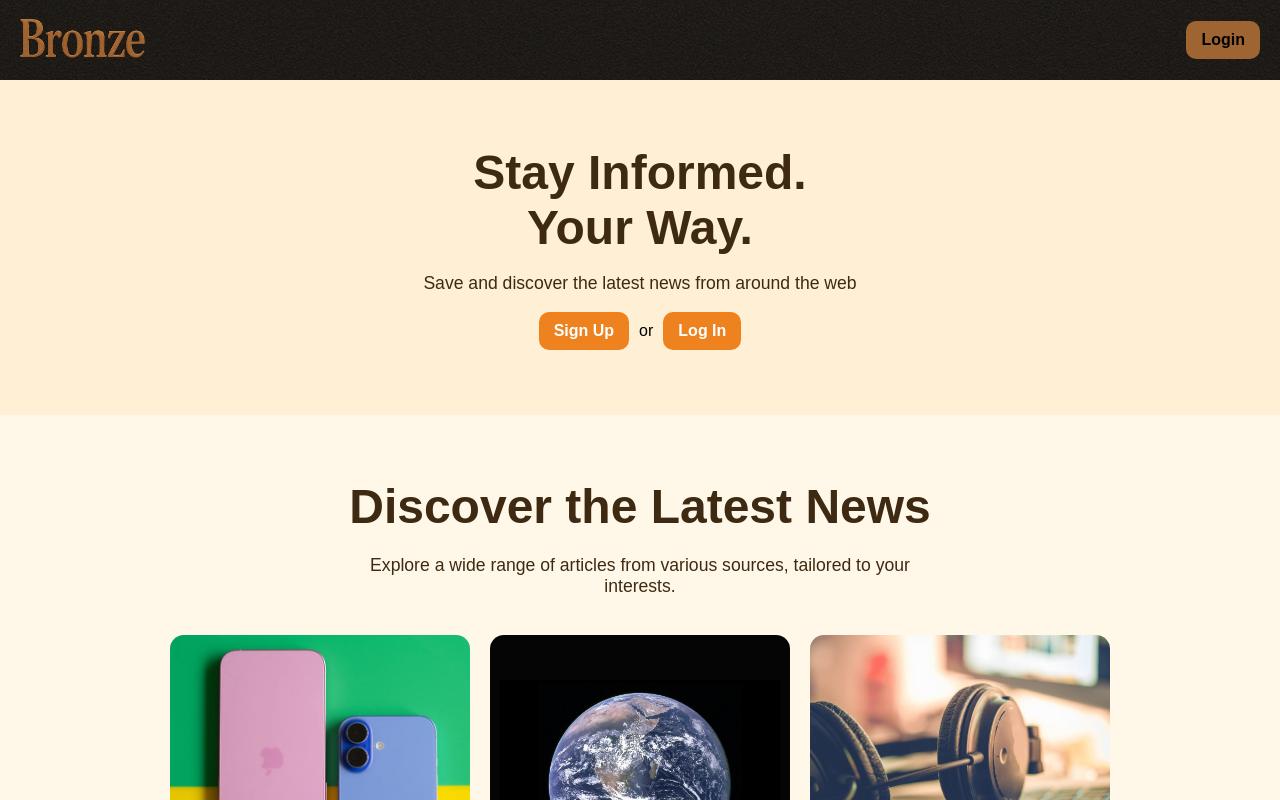
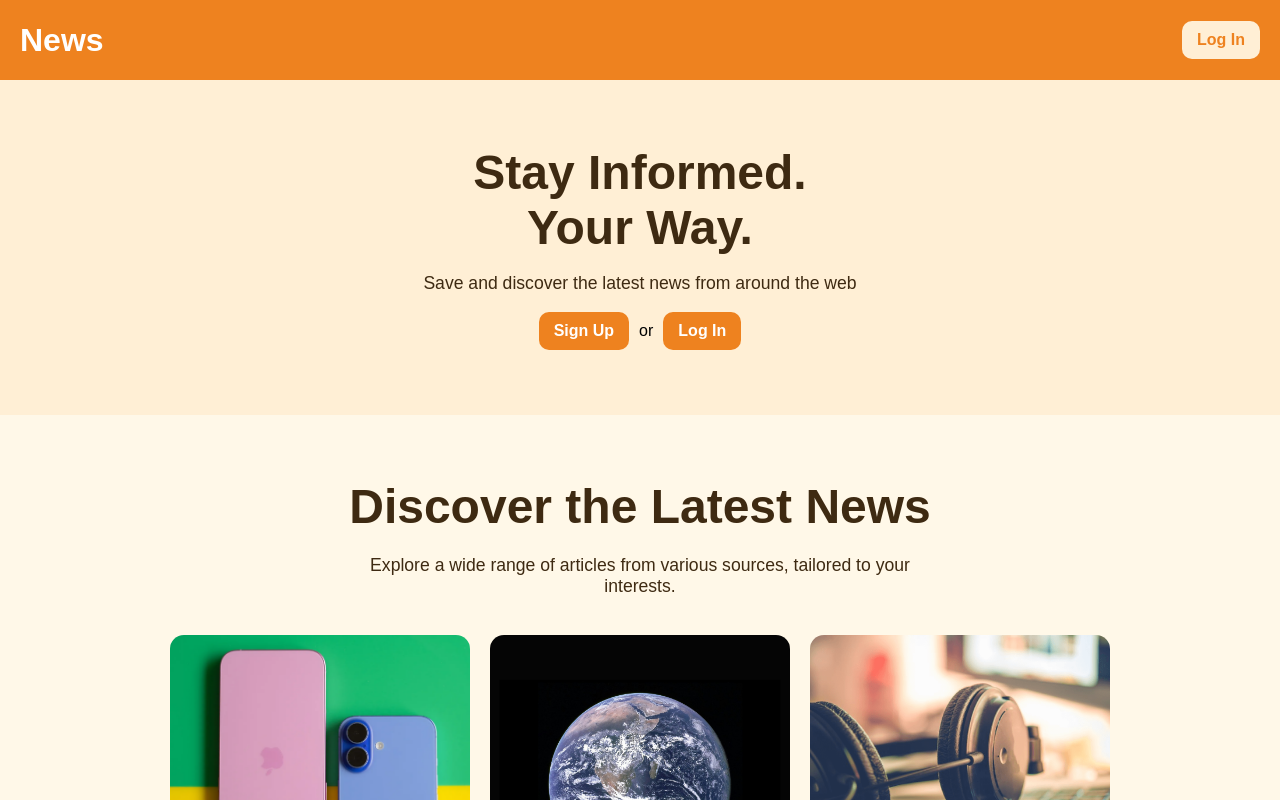
Before and after one commit to LaneLR/news-aggregator-app, a Next.js app: page / in a window 1280 px wide. Shown: the top 800 px of the page. Built offline with nearby package versions, Linux system fonts and the light colour scheme; no server answers.

Commit message:
removed background image, change background color

```diff
--- a/src/components/Header.jsx
+++ b/src/components/Header.jsx
@@ -12,8 +12,8 @@ const Wrapper = styled.div`
   justify-content: space-between;
   height: 80px;
   width: 100vw;
-  background-image: url("images/BronzeHeaderBackground.png");
-  background-color: #b0b0b0;
+  // background-image: url("images/BronzeHeaderBackground.png");
+  background-color: #EE821F;
   color: white;
 `;
 
@@ -76,12 +76,13 @@ export default function Header() {
           <LeftContainer>
             {session?.user ?
             <Link href={'/news'}>
-              <Image
+              {/* <Image
                 src={"/images/BronzeLogoHeader.png"}
                 width={100}
                 height={50}
                 alt="Bronze Logo in the Header"
-              />
+              /> */}
+              News
             </Link>
               :
             <Link href={'/'}>
@@ -97,13 +98,12 @@ export default function Header() {
           <RightContainer>
             <nav style={{ display: "flex", columnGap: "10px" }}>
               <LogoutButton onClick={() => signOut({ callbackUrl: "/login" })}>
-                Logout
+                Log out
               </LogoutButton>
               <Link href="/account">
                 <UserAccountIcon>
                   <p>
                     {session?.user?.username?.slice(0, 2).toUpperCase()}
-                    AD
                   </p>
                 </UserAccountIcon>
               </Link>
@@ -114,18 +114,19 @@ export default function Header() {
         <>
           <LeftContainer>
             <Link href={"/"}>
-              <Image
+              {/* <Image
                 src={"/images/BronzeText.png"}
                 width={125}
                 height={39}
                 alt="Bronze Logo in the Header"
-              />
+              /> */}
+              <p style={{fontWeight: '600', fontSize: '2rem'}}>News</p>
             </Link>
           </LeftContainer>
           <RightContainer>
             <nav style={{ display: "flex", columnGap: "10px" }}>
               <Link href={"/login"}>
-                <Button bgColor="#9E6532">Login</Button>
+                <Button bgColor="#FFEFD5" clr={"#EE821F"}>Log In</Button>
               </Link>
             </nav>
           </RightContainer>
```
